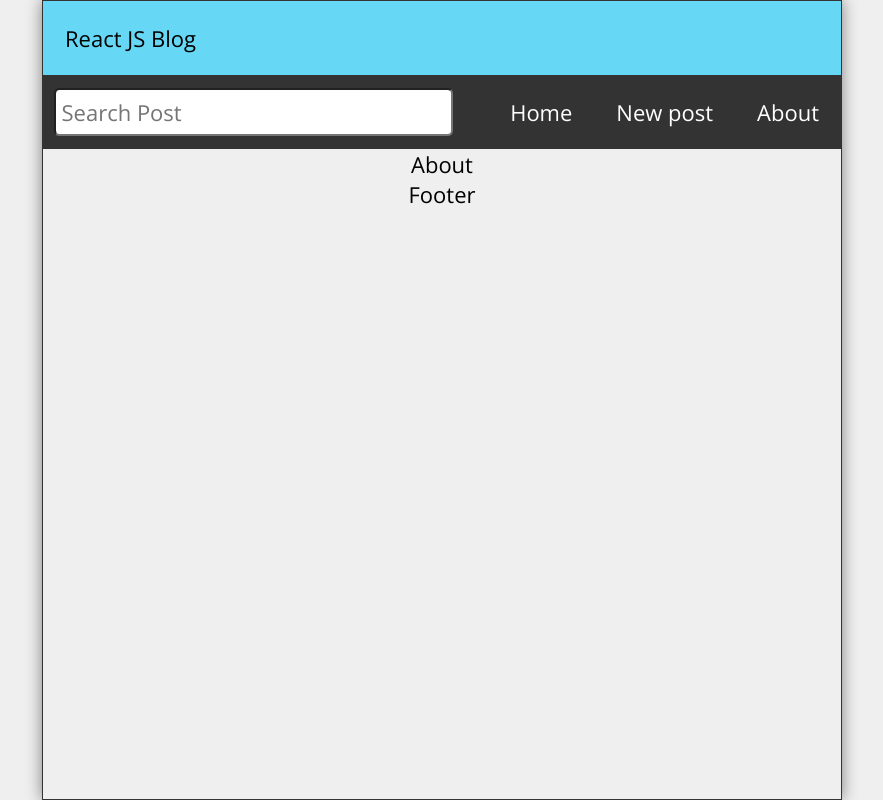
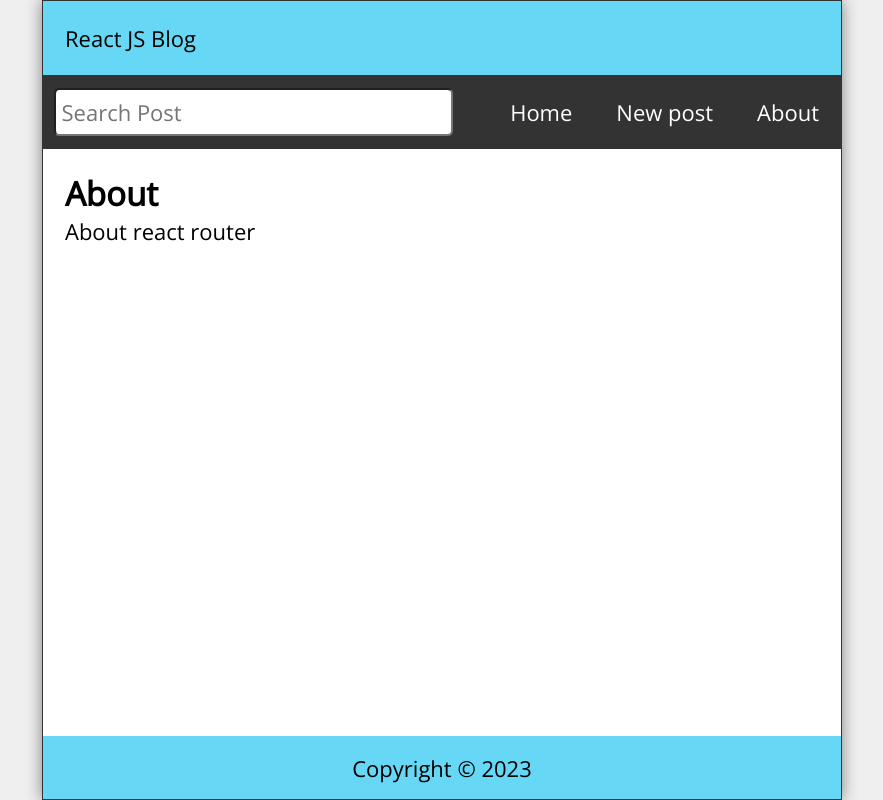
Before and after one commit to web2cap/react_for_begginers_16, a React (Create React App) app: page /about in a window 1280 px wide. Shown: the whole page, without its empty margins (198-1081 px from the left). Built offline with nearby package versions, Linux system fonts and the light colour scheme.

Commit message:
about missing footer

```diff
--- a/src/About.js
+++ b/src/About.js
@@ -2,7 +2,10 @@
 
 const About = () => {
     return (
-        <main>About</main>
+        <main className='About'>
+            <h2>About</h2>
+            <p>About react router</p>
+        </main>
     )
 }
 
--- a/src/Footer.js
+++ b/src/Footer.js
@@ -1,8 +1,10 @@
-import React from 'react'
+const Footer = () => {
 
-const Footer = () => {
+    const date = new Date()
     return (
-        <footer>Footer</footer>
+        <footer className="Footer">
+            <p>Copyright &copy; {date.getFullYear()}</p>
+        </footer>
     )
 }
 
--- a/src/Missing.js
+++ b/src/Missing.js
@@ -1,8 +1,14 @@
-import React from 'react'
+import { Link } from "react-router-dom"
+
 
 const Missing = () => {
     return (
-        <main>Missing</main>
+        <main className="Missing">
+            <h2>Page not found</h2>
+            <p>
+                <Link to='/'>Homepage</Link>
+            </p>
+        </main>
     )
 }
 
```
